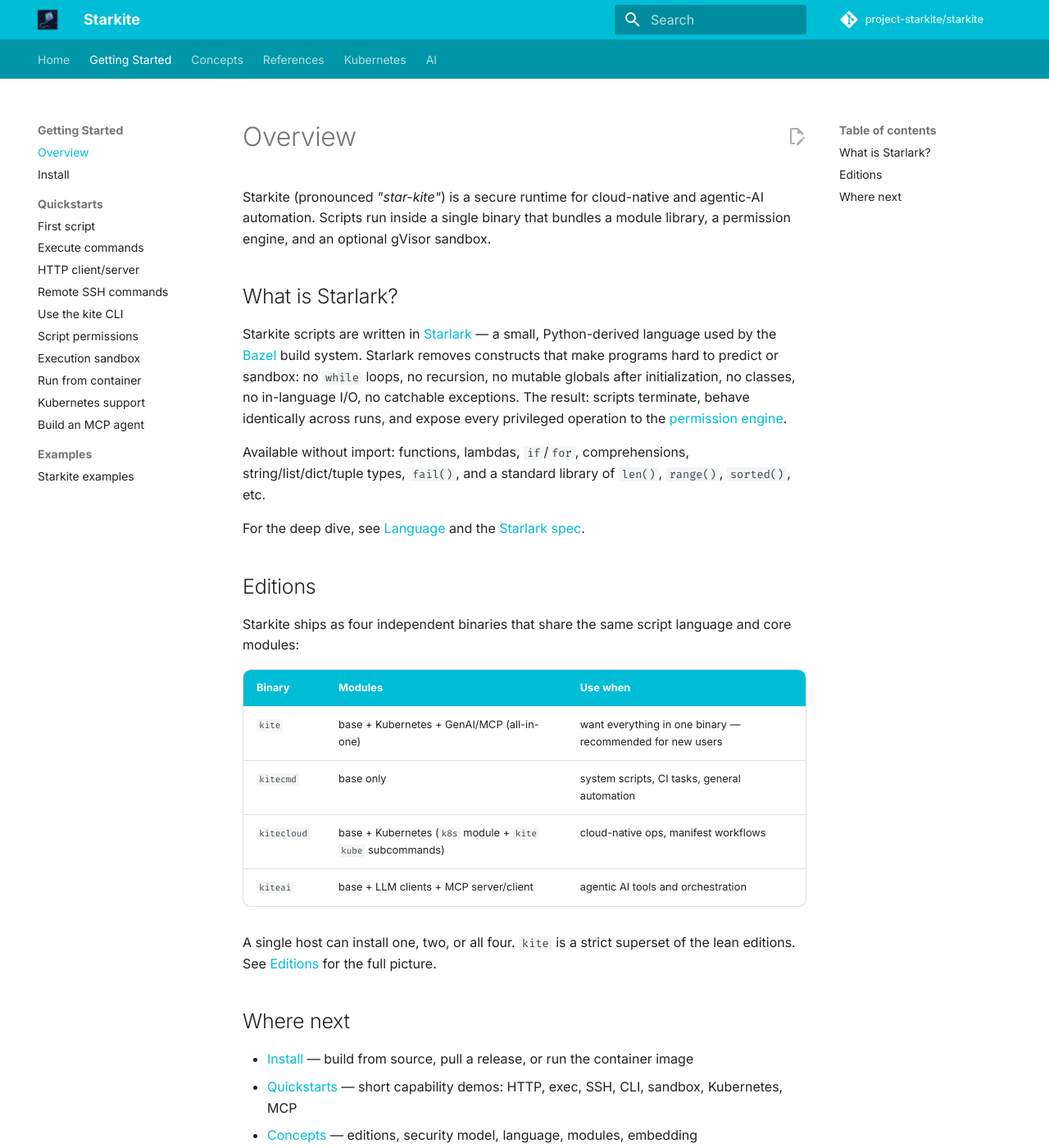
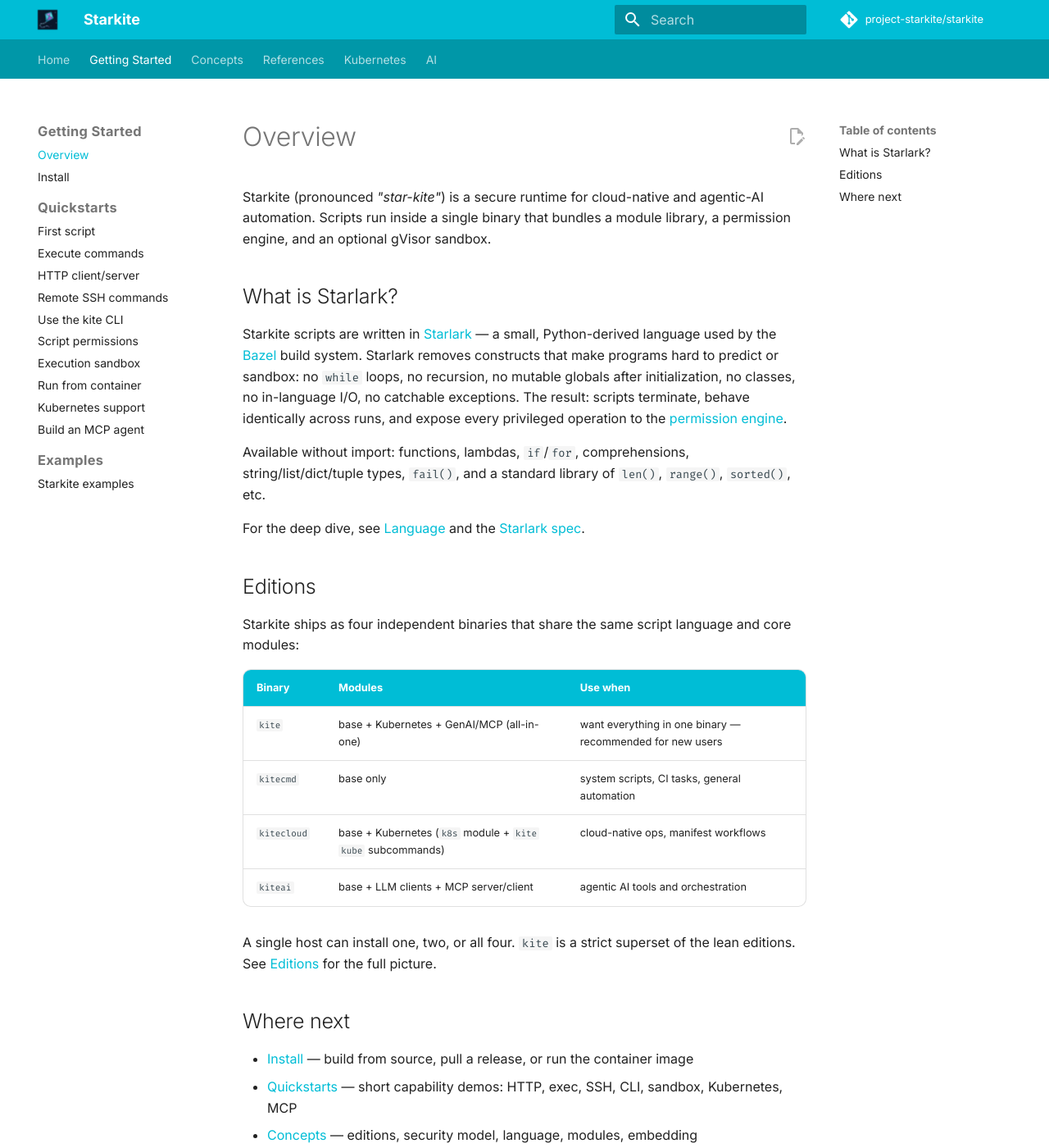
Before and after one commit to project-starkite/starkite, an MkDocs documentation site: the page built from docs/getting-started/index.md, in a window 1280 px wide and 1400 px high. Shown: the whole window at 82% size. Built offline with MkDocs 1.6.1 and Material for MkDocs 9.7.7, drawn with Linux system fonts in a browser that asks for light colours; comment, search, counter and statistics services are not loaded.

Commit message:
Tweak doc style

```diff
--- a/docs/assets/stylesheets/extra.css
+++ b/docs/assets/stylesheets/extra.css
@@ -66,3 +66,26 @@
 .md-footer-meta {
   background-color: var(--md-default-bg-color--light);
 }
+
+/* Sidebar nav: make subsection headings (e.g. "CLI", "API" under References)
+   darker, larger, and bolder so they stand out from leaf links. Targets only
+   the primary (left) nav. Section labels render as <label class="md-nav__link">
+   (toggles for nested sections); leaf links render as <a class="md-nav__link">. */
+.md-nav--primary label.md-nav__link {
+  color: var(--md-default-fg-color);
+  font-size: 0.82rem;
+  font-weight: 700;
+  letter-spacing: 0.02em;
+}
+
+[data-md-color-scheme="slate"] .md-nav--primary label.md-nav__link {
+  color: var(--md-default-fg-color);
+}
+
+/* Mobile-drawer subsection title (visible when the nav slides out on small
+   screens) styled to match desktop section labels. */
+.md-nav--primary .md-nav__title {
+  color: var(--md-default-fg-color);
+  font-size: 0.82rem;
+  font-weight: 700;
+}
```
